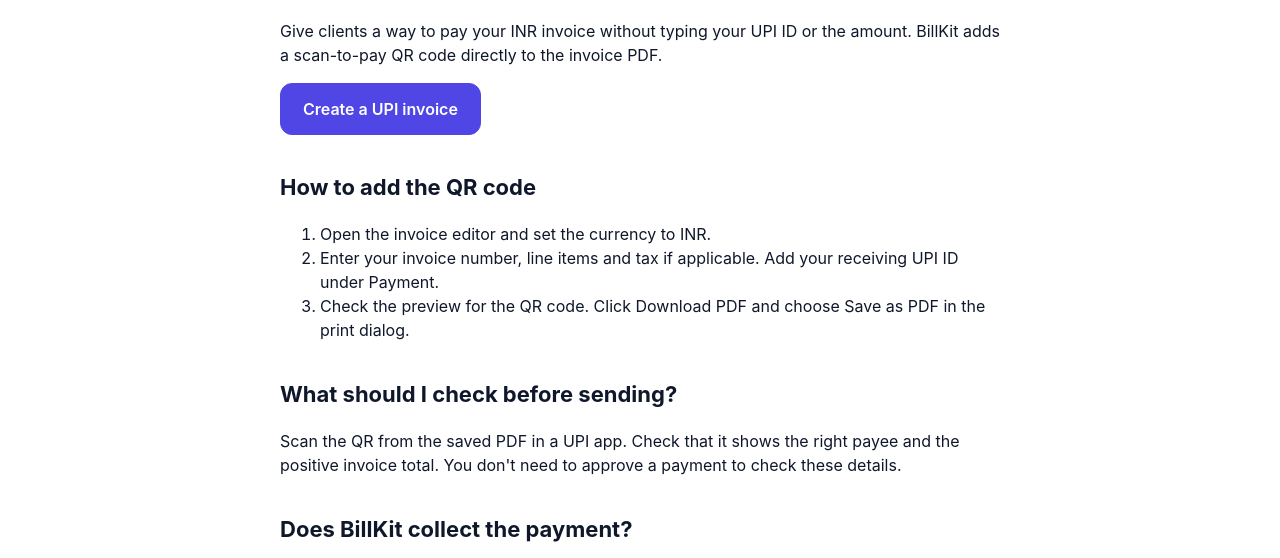
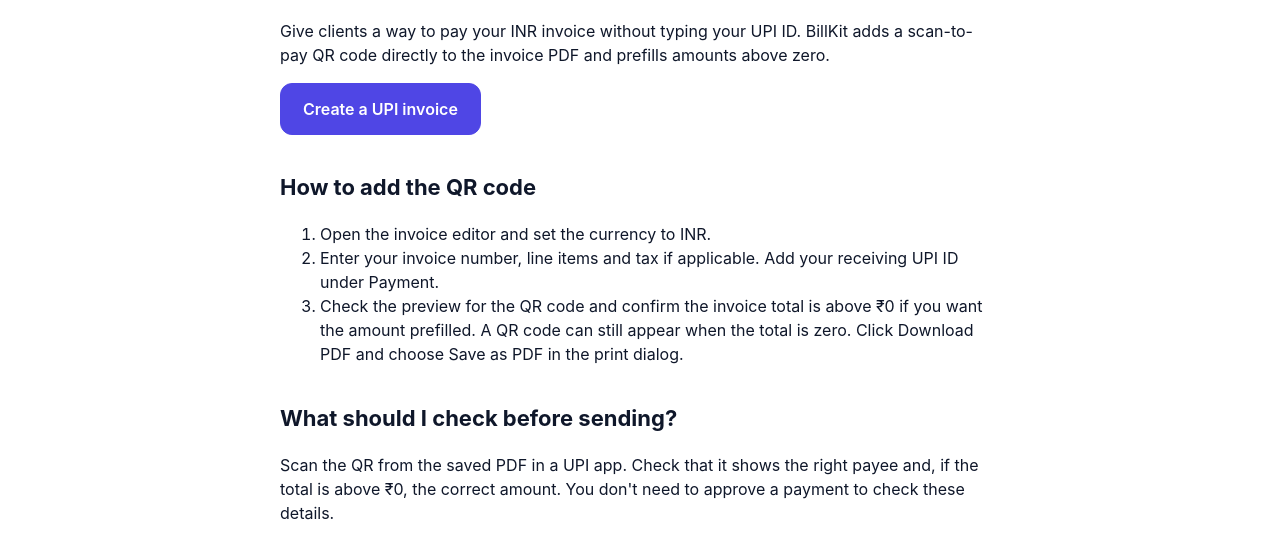
Before and after one commit to r69shabh/billkit, a plain HTML site: page upi-invoice.html in a window 1280 px wide. Shown: the part 205-763 px from the top of the page. Drawn offline with Linux system fonts and the light colour scheme.

Commit message:
Fix BillKit checkout metadata and UPI amount guidance (#4)
Co-authored-by: Devin AI <158243242+devin-ai-integration[bot]@users.noreply.github.com>

```diff
--- a/upi-invoice.html
+++ b/upi-invoice.html
@@ -4,12 +4,12 @@
 <meta charset="utf-8">
 <meta name="viewport" content="width=device-width,initial-scale=1">
 <title>Free UPI QR Invoice Generator for INR Bills | BillKit</title>
-<meta name="description" content="Add a scan-to-pay UPI QR code to an INR invoice PDF. Prefill the amount and invoice reference, then send it to your client. Free, no signup.">
+<meta name="description" content="Add a scan-to-pay UPI QR code to an INR invoice PDF. Prefill the invoice reference and any positive total. Free, no signup.">
 <link rel="canonical" href="https://r69shabh.github.io/billkit/upi-invoice.html">
 <link rel="icon" href="favicon.svg" type="image/svg+xml">
 <meta property="og:type" content="website">
 <meta property="og:title" content="Free UPI QR invoice generator | BillKit">
-<meta property="og:description" content="Add a scan-to-pay UPI QR code with the amount and invoice reference to an INR invoice PDF. Free, no signup.">
+<meta property="og:description" content="Add a scan-to-pay UPI QR code to an INR invoice PDF. The QR includes the invoice reference and any positive total. Free, no signup.">
 <meta property="og:image" content="https://r69shabh.github.io/billkit/assets/og.png">
 <meta property="og:url" content="https://r69shabh.github.io/billkit/upi-invoice.html">
 <meta name="twitter:card" content="summary_large_image">
@@ -20,18 +20,18 @@
 <main class="legal">
 <span class="pill">Free · No signup</span>
 <h1>Make an invoice with a UPI QR code</h1>
-<p>Give clients a way to pay your INR invoice without typing your UPI ID or the amount. BillKit adds a scan-to-pay QR code directly to the invoice PDF.</p>
+<p>Give clients a way to pay your INR invoice without typing your UPI ID. BillKit adds a scan-to-pay QR code directly to the invoice PDF and prefills amounts above zero.</p>
 <p><a class="btn primary lg" href="app.html">Create a UPI invoice</a></p>
 
 <h2>How to add the QR code</h2>
 <ol>
 <li>Open the invoice editor and set the currency to INR.</li>
 <li>Enter your invoice number, line items and tax if applicable. Add your receiving UPI ID under Payment.</li>
-<li>Check the preview for the QR code. Click Download PDF and choose Save as PDF in the print dialog.</li>
+<li>Check the preview for the QR code and confirm the invoice total is above ₹0 if you want the amount prefilled. A QR code can still appear when the total is zero. Click Download PDF and choose Save as PDF in the print dialog.</li>
 </ol>
 
 <h2>What should I check before sending?</h2>
-<p>Scan the QR from the saved PDF in a UPI app. Check that it shows the right payee and the positive invoice total. You don't need to approve a payment to check these details.</p>
+<p>Scan the QR from the saved PDF in a UPI app. Check that it shows the right payee and, if the total is above ₹0, the correct amount. You don't need to approve a payment to check these details.</p>
 
 <h2>Does BillKit collect the payment?</h2>
 <p>No. The QR code tells the payer's UPI app who to pay and includes the invoice number as a payment note. The payer approves the transfer in their app. Verify receipt with your bank or UPI app before marking the invoice paid.</p>
```
Also changed, not shown: gst-invoice-generator.html (+1 -1 lines), index.html (+2 -2 lines), 1 other file.
